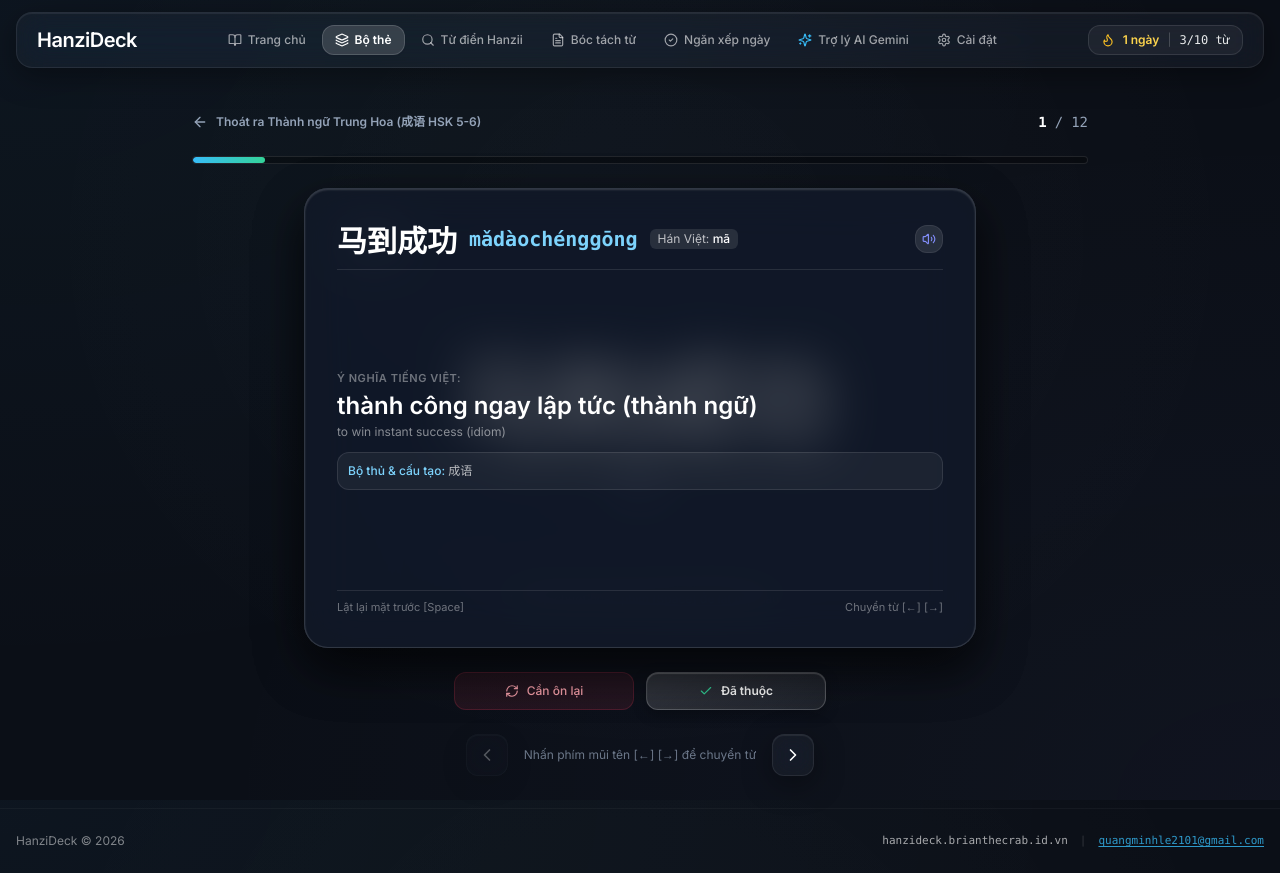
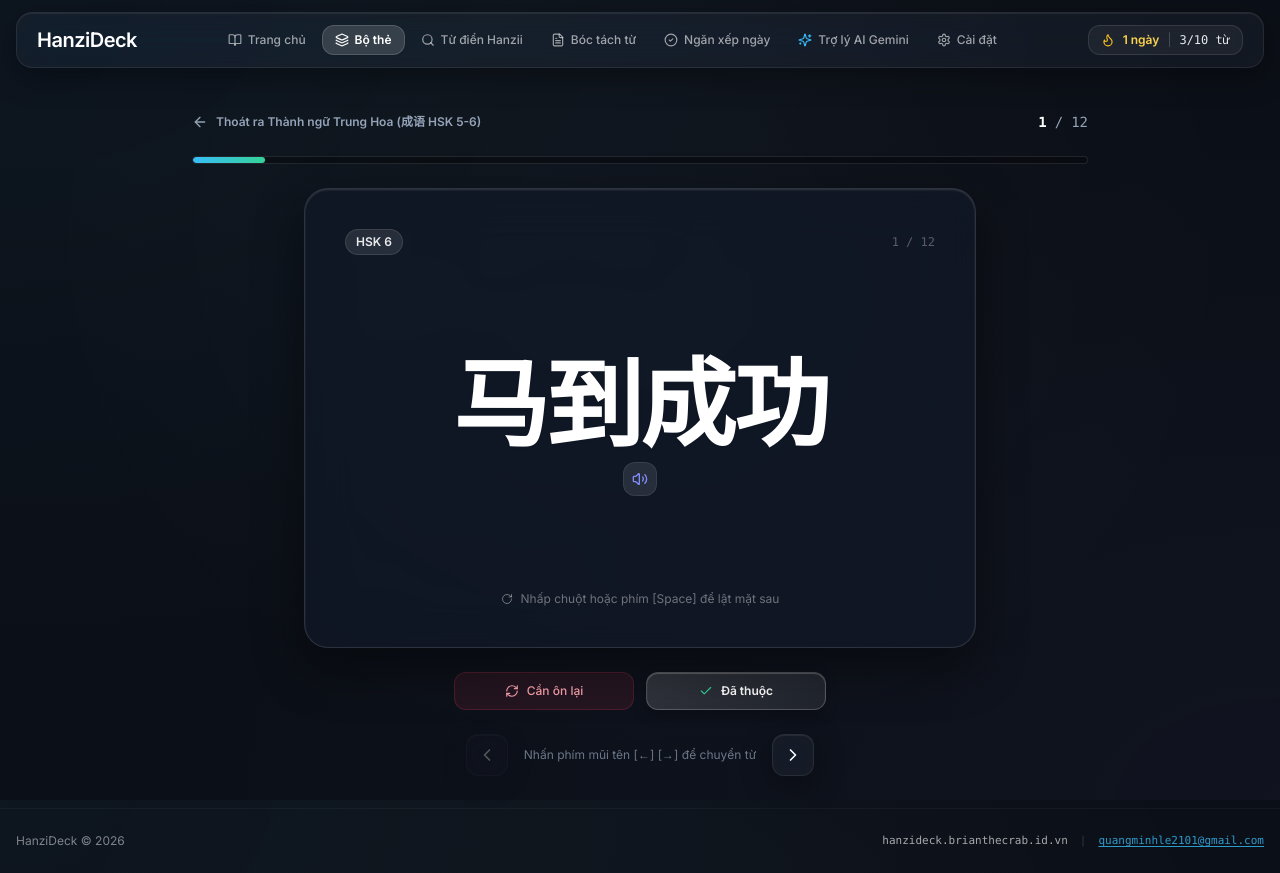
Before and after one commit to Crablegit/HanziDeck, a Next.js app: page /decks/deck-chengyu/study in a window 1280 px wide. Built offline with nearby package versions, Linux system fonts and the light colour scheme.

Commit message:
fix(flashcard): fix 3D flip card rendering so front face (Hanzi) displays by default and flips to back face on click

```diff
--- a/src/app/globals.css
+++ b/src/app/globals.css
@@ -114,22 +114,25 @@ button {
 /* ================= 3D FLASHCARD PERSPECTIVE (BUG-FREE) ================= */
 .perspective-1000 {
   perspective: 1200px;
+  -webkit-perspective: 1200px;
 }
 
 .transform-style-preserve-3d {
   transform-style: preserve-3d;
+  -webkit-transform-style: preserve-3d;
 }
 
 .backface-hidden {
-  backface-visibility: hidden;
-  -webkit-backface-visibility: hidden;
+  backface-visibility: hidden !important;
+  -webkit-backface-visibility: hidden !important;
 }
 
 .rotate-y-180 {
-  transform: rotateY(180deg);
+  transform: rotateY(180deg) !important;
+  -webkit-transform: rotateY(180deg) !important;
 }
 
-/* Flashcard Face: Stand-still on hover, NO translateY, NO rotation on hover */
+/* Flashcard Face: Cố định tuyệt đối khi di chuột, chỉ lật khi người dùng bấm */
 .flashcard-face {
   background: rgba(18, 24, 38, 0.75);
   backdrop-filter: blur(24px) saturate(160%);
@@ -138,7 +141,11 @@ button {
   box-shadow:
     0 20px 50px 0 rgba(0, 0, 0, 0.45),
     inset 0 1px 2px 0 rgba(255, 255, 255, 0.15);
-  transform: none !important; /* Strictly prevents hover transform conflicts */
+}
+
+.flashcard-face-back {
+  transform: rotateY(180deg) !important;
+  -webkit-transform: rotateY(180deg) !important;
 }
 
 /* Subtle scrollbar */
--- a/src/components/Flashcard.tsx
+++ b/src/components/Flashcard.tsx
@@ -112,7 +112,7 @@ export default function Flashcard({
           </div>
 
           {/* ================= BACK FACE ================= */}
-          <div className="absolute inset-0 w-full h-full backface-hidden rotate-y-180 flashcard-face rounded-3xl p-6 sm:p-8 flex flex-col justify-between text-left overflow-y-auto">
+          <div className="absolute inset-0 w-full h-full backface-hidden flashcard-face flashcard-face-back rotate-y-180 rounded-3xl p-6 sm:p-8 flex flex-col justify-between text-left overflow-y-auto">
             {/* Header info */}
             <div className="flex items-center justify-between border-b border-white/10 pb-3">
               <div className="flex items-center gap-3">
```
